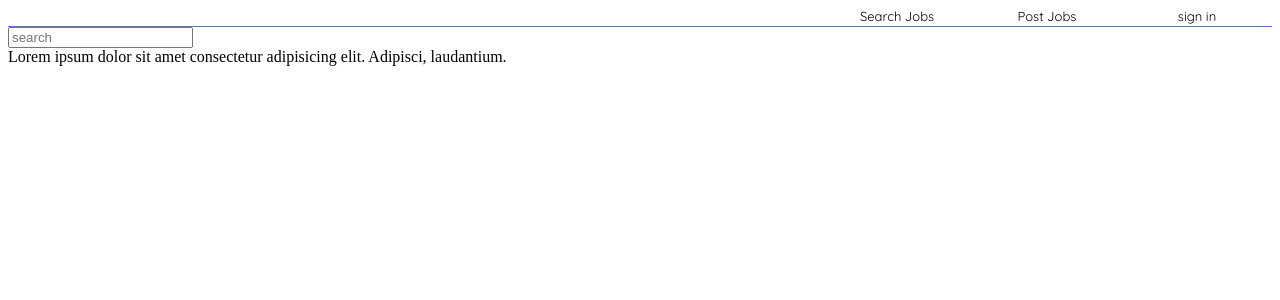
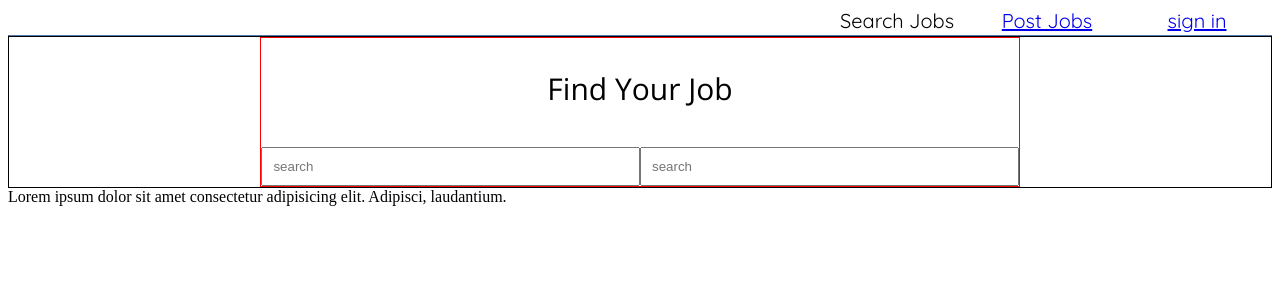
Before and after one commit to german9304/EasyJob, an Angular app in the folder EasyJob/: page / in a window 1280 px wide. Shown: the top 300 px of the page. Built offline with nearby package versions, Linux system fonts and the light colour scheme.

Commit message:
search input

```diff
--- a/EasyJob/src/app/dashboard/dashboard.component.css
+++ b/EasyJob/src/app/dashboard/dashboard.component.css
@@ -14,9 +14,29 @@ img {
 
 .item {
   font-weight: lighter;
-  font-size: 13px;
+  font-size: 20px;
   font-family: "Quicksand", sans-serif;
   list-style-type: none;
   flex-basis: 150px;
   text-align: center;
 }
+
+.job-search{
+  border: solid 1px black;
+  display: flex;
+  justify-content: center;
+}
+
+.search-job-form{
+  width: 60%;
+  font-size: 30px;
+  font-family: 'Open Sans', sans-serif;
+  border: solid 1px red;
+  text-align: center;
+}
+
+.search-job-form input{
+  box-sizing: border-box;
+  width: 50%;
+  padding: 10px;
+}
--- a/EasyJob/src/app/dashboard/dashboard.component.html
+++ b/EasyJob/src/app/dashboard/dashboard.component.html
@@ -4,13 +4,19 @@
 
         <ul id="menu-list">
             <li class="item item1">Search Jobs</li>
-            <li class="item item2">Post Jobs</li>
-            <li class="item item3"> sign in</li>
+            <li class="item item2">
+                <a href="#"> Post Jobs</a>
+            </li>
+            <li class="item item3">
+                <a href="#"> sign in</a>
+            </li>
         </ul>
     </nav>
     <!--- JOB SEARCH BAR  -->
     <section class="job-search">
         <div class="search-job-form">
+            <p> Find Your Job </p>
+            <input type="text" name="" id="" placeholder="search">
             <input type="text" name="" id="" placeholder="search">
         </div>
     </section>
--- a/EasyJob/src/index.html
+++ b/EasyJob/src/index.html
@@ -9,7 +9,7 @@
   <meta name="viewport" content="width=device-width, initial-scale=1">
   <link rel="icon" type="image/x-icon" href="favicon.ico">
   <link href="https://fonts.googleapis.com/icon?family=Material+Icons" rel="stylesheet">
-  <link href="https://fonts.googleapis.com/css?family=Quicksand" rel="stylesheet">
+  <link href="https://fonts.googleapis.com/css?family=Quicksand|Open+Sans" rel="stylesheet">
 </head>
 
 <body>
```
